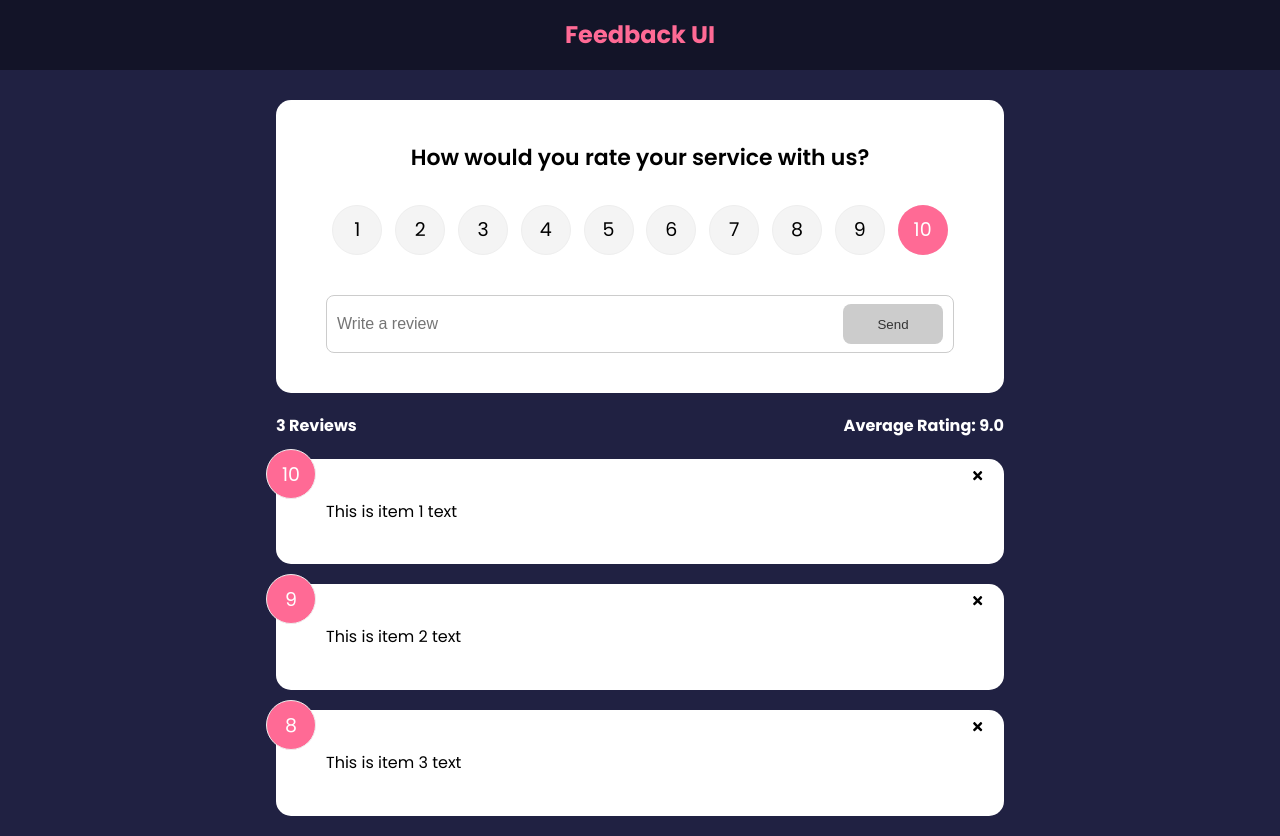
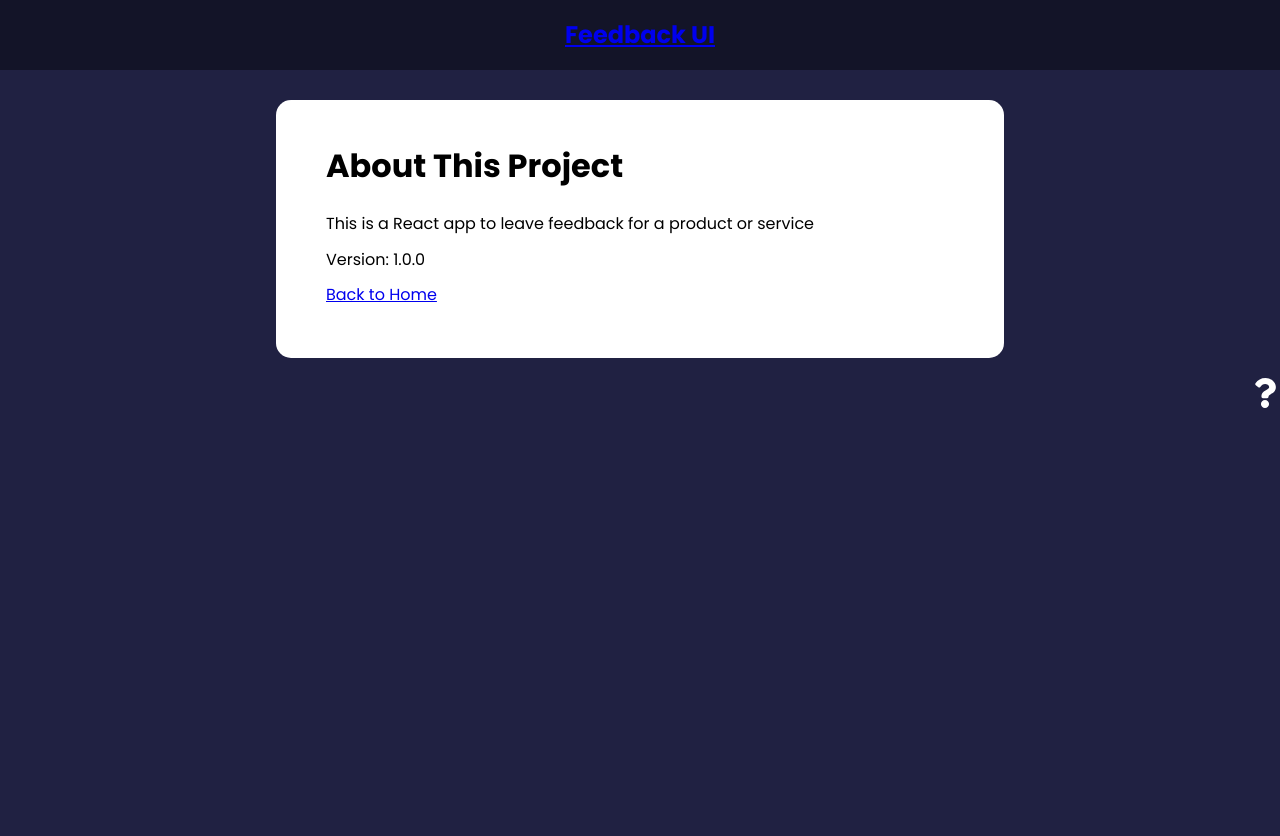
Before and after one commit to tbabyuk/feedback-app, a React (Create React App) app: page /about in a window 1280 px wide. After the commit the page ends 800 px from the top, so only its background shows below. Built offline with nearby package versions, Linux system fonts and the light colour scheme.

Commit message:
routing functionality added with react-router v.6

```diff
--- a/package.json
+++ b/package.json
@@ -6,10 +6,11 @@
     "@testing-library/jest-dom": "^5.16.4",
     "@testing-library/react": "^13.3.0",
     "@testing-library/user-event": "^13.5.0",
-    "framer-motion": "^4.1.17",
+    "framer-motion": "^6.5.1",
     "react": "^18.2.0",
     "react-dom": "^18.2.0",
     "react-icons": "^4.4.0",
+    "react-router-dom": "^6.3.0",
     "react-scripts": "5.0.1",
     "uuid": "^8.3.2",
     "web-vitals": "^2.1.4"
--- a/src/App.js
+++ b/src/App.js
@@ -1,18 +1,21 @@
 import React, { useState } from 'react';
-import {v4 as uuidv4} from 'uuid';
+import { v4 as uuidv4 } from 'uuid';
 import FeedbackForm from './components/FeedbackForm';
 import FeedbackList from './components/FeedbackList';
 import FeedbackStats from './components/FeedbackStats';
 import Header from './components/Header';
 import FeedbackData from './data/FeedbackData';
+import AboutPage from './pages/AboutPage';
+import { BrowserRouter as Router, Routes, Route } from 'react-router-dom';
+import AboutIconLink from './components/AboutIconLink';
 
 function App() {
   const [feedback, setFeedback] = useState(FeedbackData);
 
   const addFeedback = (newFeedback) => {
     newFeedback.id = uuidv4();
-    setFeedback([newFeedback, ...feedback])
-  }
+    setFeedback([newFeedback, ...feedback]);
+  };
 
   const deleteFeedback = (id) => {
     if (window.confirm('Are you sure you want to delete?')) {
@@ -22,12 +25,28 @@ function App() {
 
   return (
     <>
-      <Header />
-      <div className='container'>
-        <FeedbackForm handleAdd={addFeedback} />
-        <FeedbackStats feedback={feedback} />
-        <FeedbackList feedback={feedback} handleDelete={deleteFeedback} />
-      </div>
+      <Router>
+        <Header />
+        <div className='container'>
+          <Routes>
+            <Route
+              path='/'
+              element={
+                <>
+                  <FeedbackForm handleAdd={addFeedback} />
+                  <FeedbackStats feedback={feedback} />
+                  <FeedbackList
+                    feedback={feedback}
+                    handleDelete={deleteFeedback}
+                  />
+                </>
+              }
+            ></Route>
+            <Route path='/about' element={<AboutPage />} />
+          </Routes>
+        </div>
+        <AboutIconLink />
+      </Router>
     </>
   );
 }
--- /dev/null
+++ b/src/components/AboutIconLink.js
@@ -0,0 +1,15 @@
+import React from 'react';
+import { FaQuestion } from 'react-icons/fa';
+import { Link } from 'react-router-dom';
+
+function AboutIconLink() {
+  return (
+    <div className='about-link'>
+      <Link to='/about'>
+        <FaQuestion size={30} />
+      </Link>
+    </div>
+  );
+}
+
+export default AboutIconLink;
--- a/src/components/Header.js
+++ b/src/components/Header.js
@@ -1,5 +1,6 @@
 import React from 'react';
 import PropTypes from 'prop-types';
+import {Link} from 'react-router-dom'
 
 function Header({ text, bgColor, textColor }) {
   const headerStyles = {
@@ -10,7 +11,7 @@ function Header({ text, bgColor, textColor }) {
   return (
     <header style={headerStyles}>
       <div className='container'>
-        <h2>{text}</h2>
+      <Link to='/'><h2>{text}</h2></Link>
       </div>
     </header>
   );
--- a/src/index.css
+++ b/src/index.css
@@ -11,6 +11,10 @@ body {
   background-color: #202142;
   color: #fff;
   line-height: 1.6;
+}
+
+a:visited {
+  color: #ff6a95
 }
 
 ul {
--- /dev/null
+++ b/src/pages/AboutPage.js
@@ -0,0 +1,21 @@
+
+import React from 'react'
+import Card from '../components/shared/Card'
+import {Link} from 'react-router-dom'
+
+function AboutPage() {
+  return (
+    <Card>
+        <div className="about">
+            <h1>About This Project</h1>
+            <p>This is a React app to leave feedback for a product or service</p>
+            <p>Version: 1.0.0</p>
+            <p>
+                <Link to='/'>Back to Home</Link>
+            </p>
+        </div>
+    </Card>
+  )
+}
+
+export default AboutPage
```
Also changed, not shown: 1 other file (tests, documents, lock files or other folders).
